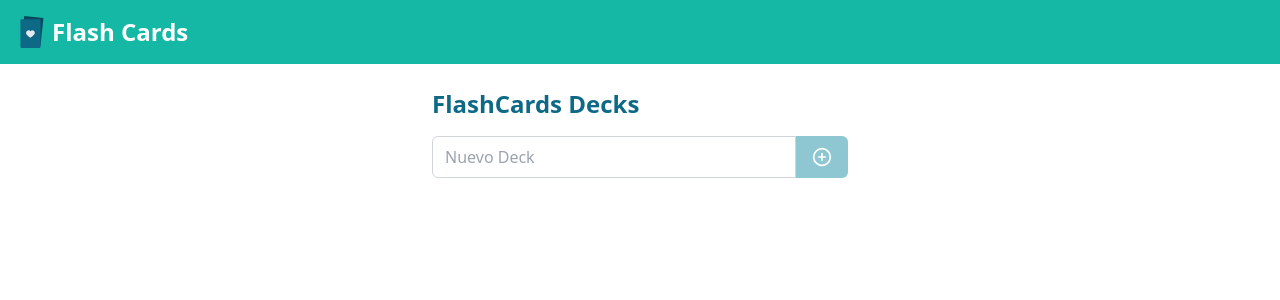
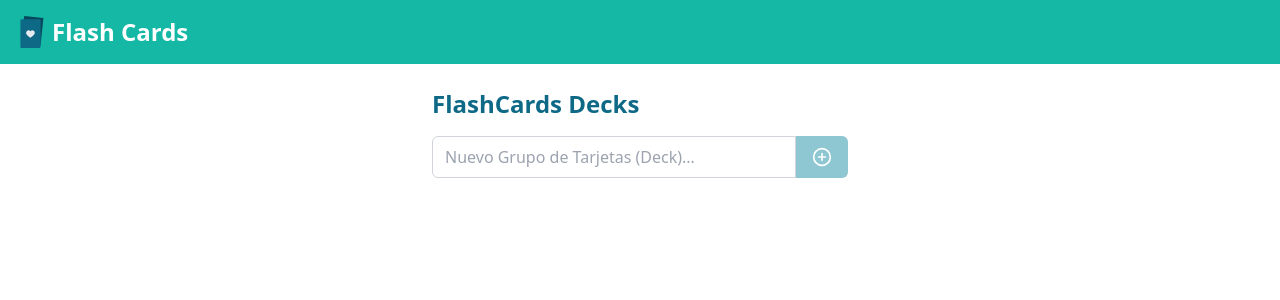
Before and after one commit to stivenjsdev/flashcard, a React (Vite) app: page / in a window 1280 px wide. Shown: the top 300 px of the page. Built offline with nearby package versions, Linux system fonts and the light colour scheme.

Commit message:
feat: change new deck place holder input

```diff
--- a/src/components/DeckList.tsx
+++ b/src/components/DeckList.tsx
@@ -42,7 +42,7 @@ const DeckList = () => {
           type="text"
           value={newDeckName}
           onChange={(e) => setNewDeckName(e.target.value)}
-          placeholder="Nuevo Deck"
+          placeholder="Nuevo Grupo de Tarjetas (Deck)..."
           className="flex-grow px-3 py-2 border border-gray-300 rounded-l-md focus:outline-none focus:ring-2 focus:ring-secondary-normal"
         />
         <button
```
